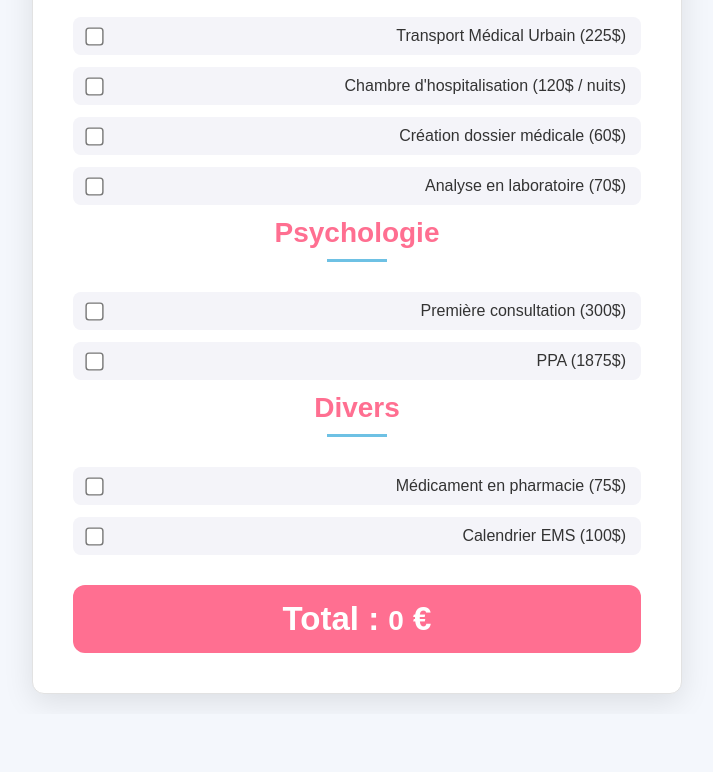
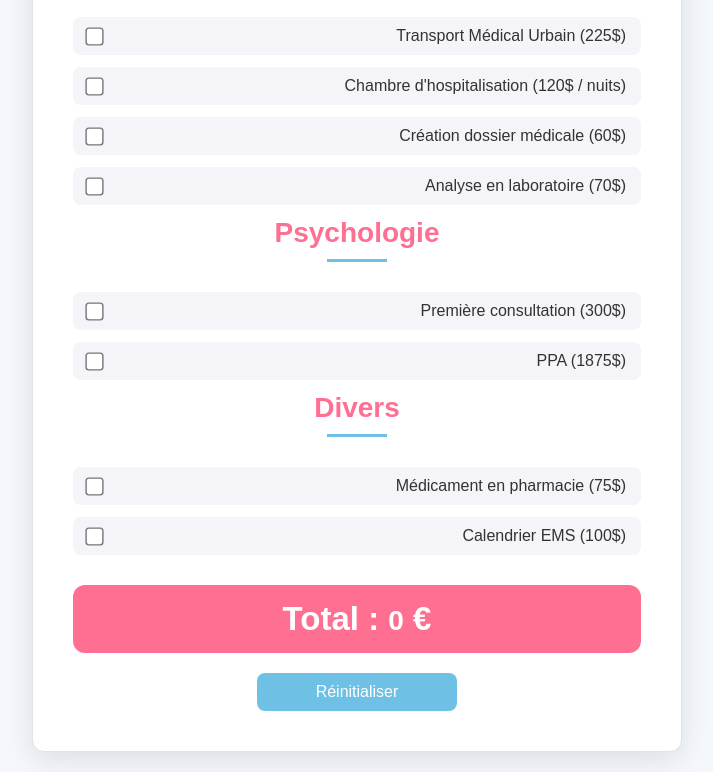
Before and after one commit to hugoperon/lesplusbeau.github.io, a plain HTML site: page index.html in a window 1280 px wide. Shown: the part 1119-1891 px from the top of the page, without its empty margins (283-996 px from the left). Before the commit the page ends 1833 px from the top, so only its background shows below. Drawn offline with Linux system fonts and the light colour scheme.

Commit message:
bouton réinitialiser

```diff
--- a/index.html
+++ b/index.html
@@ -152,6 +152,7 @@
         <div class="total">
             <h2>Total : <span id="total-amount">0</span> €</h2>
         </div>
+        <button id="reset-button" class="reset-btn">Réinitialiser</button>
     </div>
 
     <script src="script.js"></script>
--- a/script.js
+++ b/script.js
@@ -1,5 +1,6 @@
 const items = document.querySelectorAll('.item');
 const totalAmount = document.getElementById('total-amount');
+const resetButton = document.getElementById('reset-button');
 
 function calculateTotal() {
     let total = 0;
@@ -16,3 +17,12 @@ function calculateTotal() {
 items.forEach(item => {
     item.addEventListener('change', calculateTotal);
 });
+
+function resetSelections() {
+    items.forEach(item => {
+        item.checked = false;
+    });
+    totalAmount.textContent = 0;
+}
+
+resetButton.addEventListener('click', resetSelections);
--- a/style.css
+++ b/style.css
@@ -98,6 +98,29 @@ input[type="checkbox"] {
     font-size: 28px;
 }
 
+.reset-btn {
+    background-color: #6ec1e4;
+    color: #fff;
+    padding: 10px 20px;
+    border: none;
+    border-radius: 8px;
+    font-size: 16px;
+    cursor: pointer;
+    transition: background-color 0.3s ease;
+    margin-top: 20px;
+    display: block;
+    width: 100%;
+    max-width: 200px;
+    margin-left: auto;
+    margin-right: auto;
+    text-align: center;
+}
+
+.reset-btn:hover {
+    background-color: #58a9d8;
+}
+
+
 @media (max-width: 768px) {
     .container {
         padding: 20px;
```
